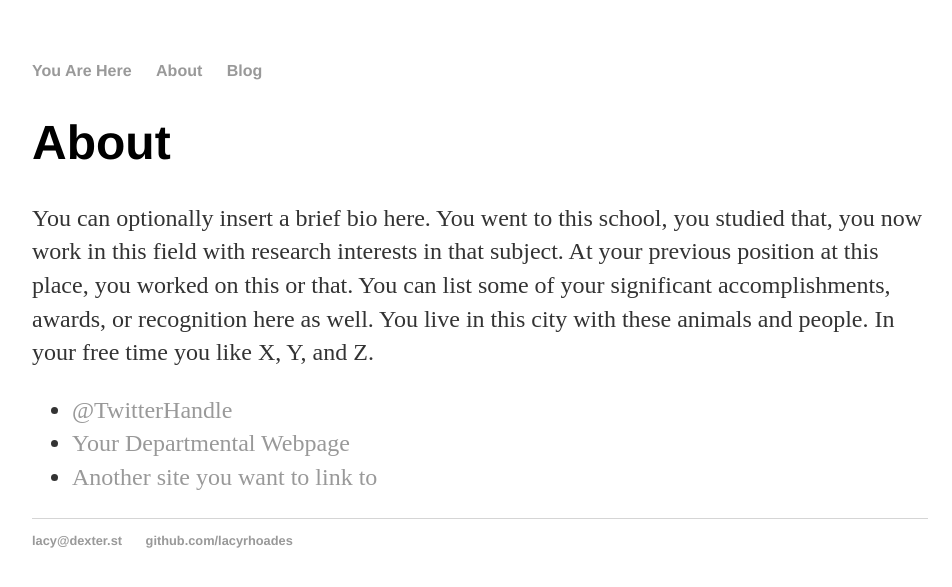
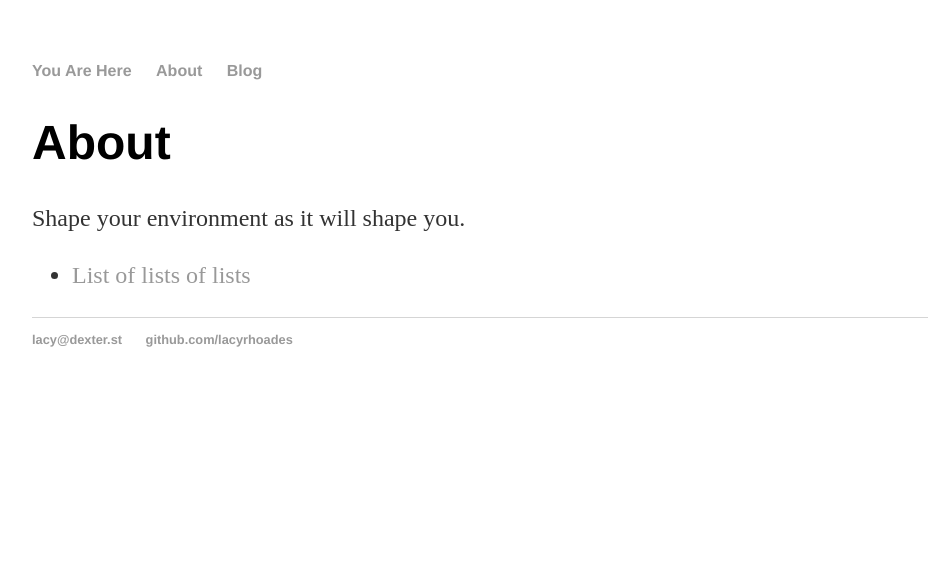
Before and after one commit to lacyrhoades/lacyrhoades.github.io, a Jekyll site: the page built from about/index.html, in a window 1280 px wide. Shown: the top 587 px of the page, without its empty margins (160-1112 px from the left). Built offline with Jekyll 4.4.1, drawn with Linux system fonts in a browser that asks for light colours.

Commit message:
Updated about page

```diff
--- a/about/index.html
+++ b/about/index.html
@@ -1,15 +1,13 @@
 ---
 layout: default
-title: About Hank Quinlan
+title: About Lacy
 ---
 
 		<div class="about">
 			<h1>About</h1>
-			<p>You can optionally insert a brief bio here. You went to this school, you studied that, you now work in this field with research interests in that subject. At your previous position at this place, you worked on this or that. You can list some of your significant accomplishments, awards, or recognition here as well. You live in this city with these animals and people. In your free time you like X, Y, and Z.</p>
+			<p>Shape your environment as it will shape you.</p>
 
 			<ul class="contacts">
-				<li><a href="#">@TwitterHandle</a></li>
-				<li><a href="#">Your Departmental Webpage</a></li>
-				<li><a href="#">Another site you want to link to</a></li>
+				<li><a href="https://en.wikipedia.org/wiki/List_of_lists_of_lists">List of lists of lists</a></li>
 				</ul>
 		</div>
```
